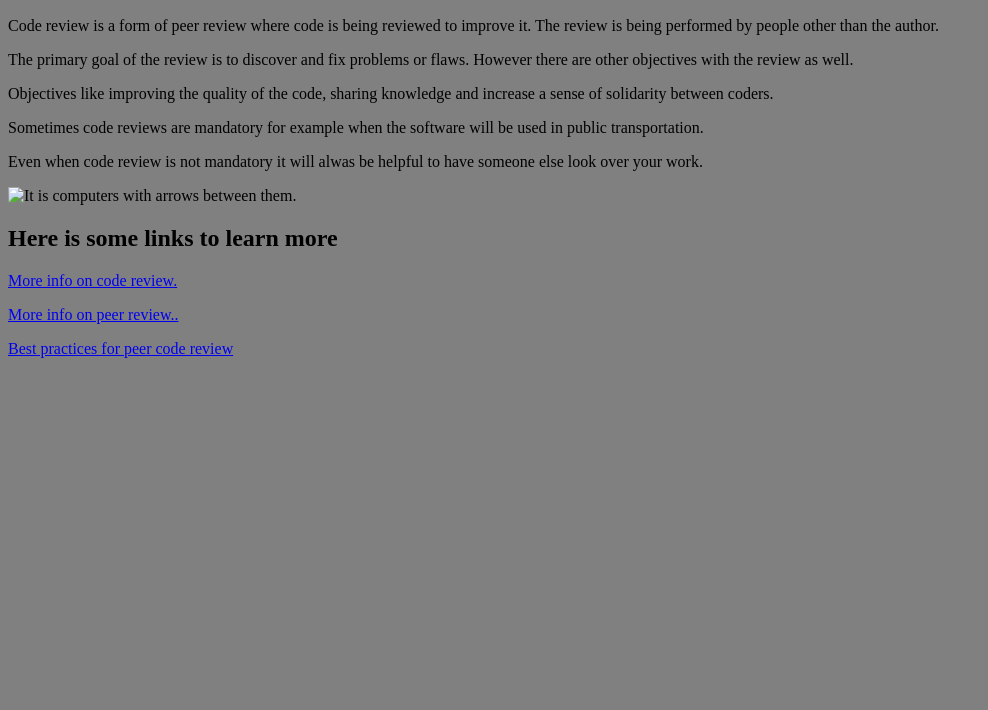
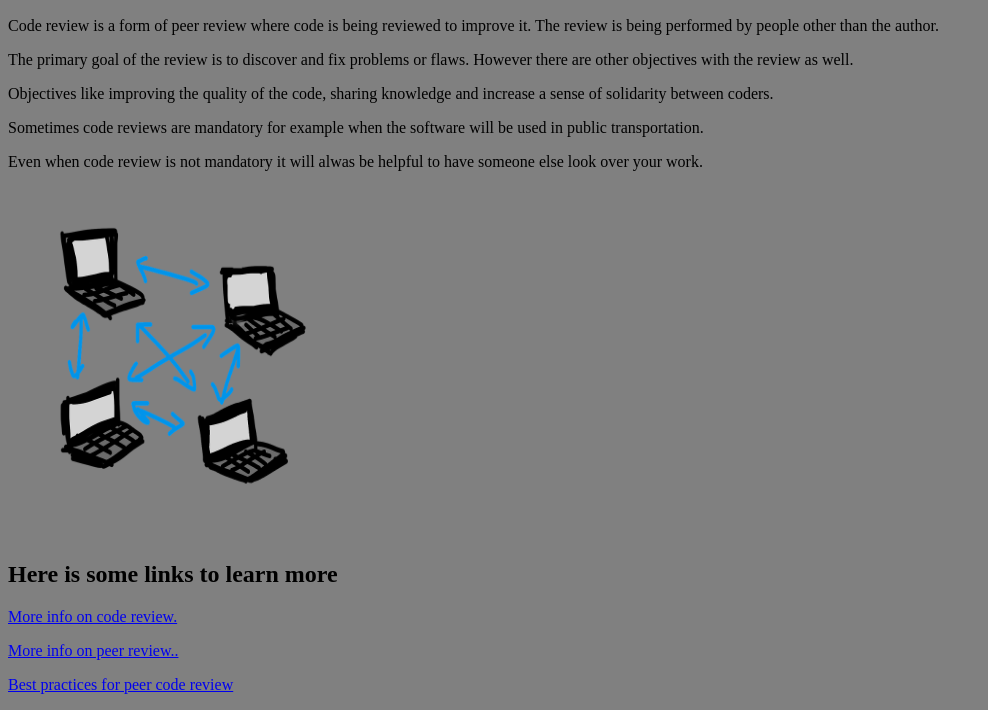
Before and after one commit to Aqveduktis/project-code-review, a plain HTML site: page cr-project.html in a window 1280 px wide. Shown: the part 110-820 px from the top of the page, without its empty margins (0-988 px from the left). Drawn offline with Linux system fonts and the light colour scheme.

Commit message:
Update cr-project.html

```diff
--- a/cr-project.html
+++ b/cr-project.html
@@ -18,7 +18,7 @@
     <p> </p>
     <p> </p>
     <!-- This picture is okay to use for non-comercial use -->
-    <img src="images/arrows.png"
+    <img src="arrows.png"
     title="collaboration"
     alt="It is computers with arrows between them."
      width="350"
```
